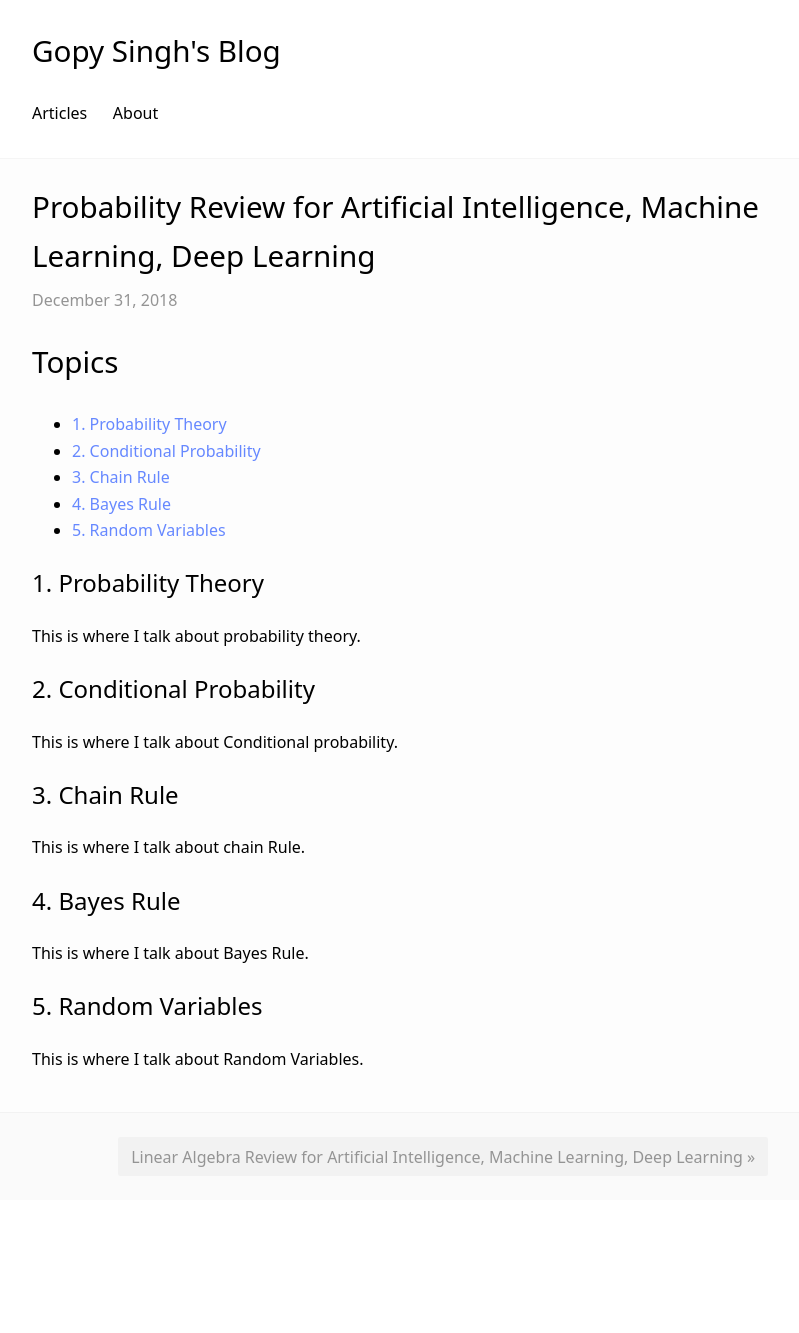
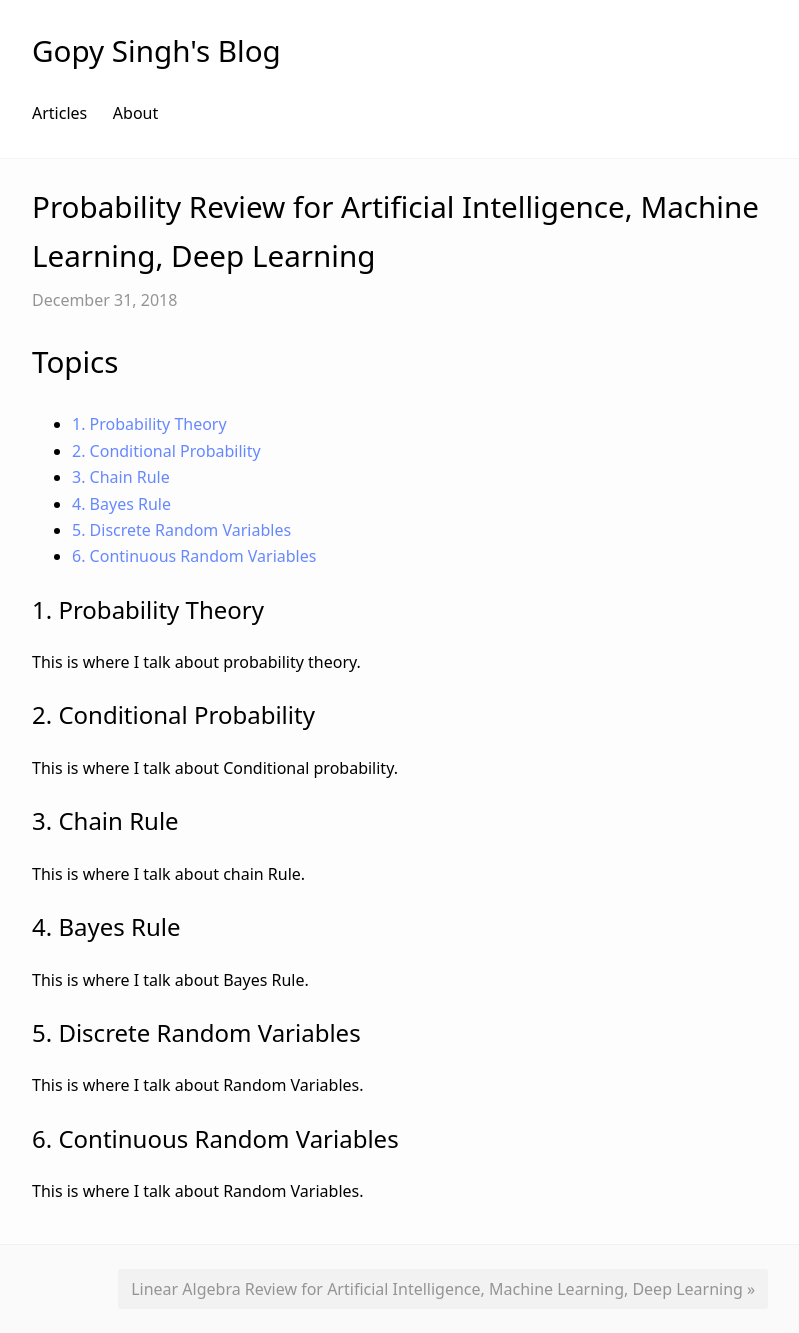
Before and after one commit to gurpreet-ai/gurpreet-ai.github.io, a Jekyll site: the page built from _posts/2018-12-31-Probability-Review-for-AI-ML-DL.md, in a window 1280 px wide. Shown: the whole page, without its empty margins (240-1039 px from the left). Built offline with Jekyll 4.4.1, drawn with Linux system fonts in a browser that asks for light colours; before the commit the page ends 1200 px from its top, so only the background shows below that.

```diff
--- a/_posts/2018-12-31-Probability-Review-for-AI-ML-DL.md
+++ b/_posts/2018-12-31-Probability-Review-for-AI-ML-DL.md
@@ -9,7 +9,8 @@
 - [2. Conditional Probability](#2-conditional-theory)
 - [3. Chain Rule](#3-chain-rule)
 - [4. Bayes Rule](#4-bayes-rule)
-- [5. Random Variables](#5-random-variables)
+- [5. Discrete Random Variables](#5-discrete-random-variables)
+- [6. Continuous Random Variables](#6-discrete-random-variables)
 
 ## 1. Probability Theory
 This is where I talk about probability theory.
@@ -23,5 +24,8 @@
 ## 4. Bayes Rule
 This is where I talk about Bayes Rule.
 
-## 5. Random Variables
+## 5. Discrete Random Variables
 This is where I talk about Random Variables.
+
+## 6. Continuous Random Variables
+This is where I talk about Random Variables.
```
